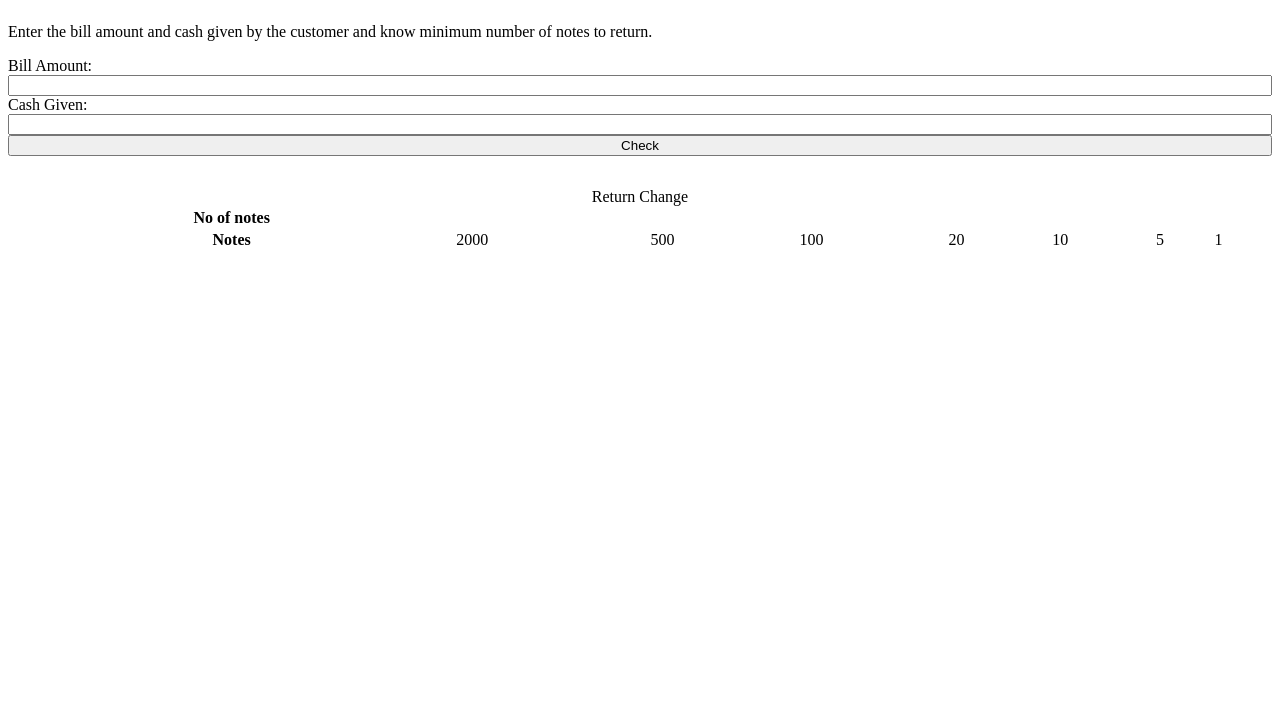
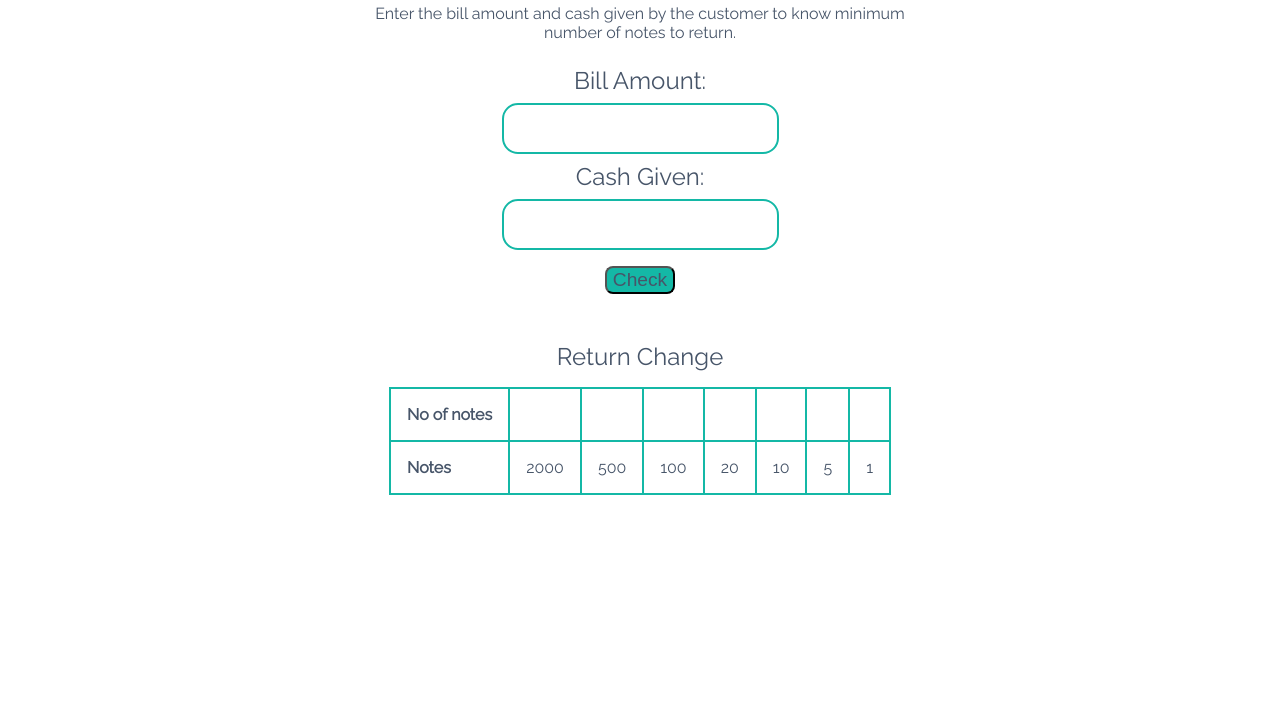
Before and after one commit to vyshnavi-koleti/mark10-cash-register, a plain HTML site: page index.html in a window 1280 px wide. Shown: the part 81-800 px from the top of the page. Drawn offline with Linux system fonts and the light colour scheme.

Commit message:
style: added css

```diff
--- a/index.html
+++ b/index.html
@@ -11,18 +11,29 @@
 
 <body>
     <div class="container">
+
         <h1 class="heading">Cash Register Manager</h1>
-        <p class="description">Enter the bill amount and cash given by the customer and know minimum number of notes to
+
+        <p class="description">Enter the bill amount and cash given by the customer to know minimum number of notes to
             return.</p>
-        <label for="bill-amount">Bill Amount:</label>
+
+        <label class="label-input" for="bill-amount">Bill Amount:</label>
+
         <input id="bill-amount" type="number" />
         <!-- <button>Next</button> -->
-        <label for="cash-given">Cash Given:</label>
+        <label class="label-input" for="cash-given">Cash Given:</label>
+
         <input type="number" id="cash-given" />
+
         <button id="check-button">Check</button>
+
         <p id="error-message"></p>
+
         <table class="table-change">
-            <caption>Return Change</caption>
+
+            <caption id="return-change">Return Change</caption>
+
+            <tbody>
                 <tr>
                     <th>No of notes</th>
                     <td class="no-of-notes"></td>
@@ -43,6 +54,8 @@
                     <td>5</td>
                     <td>1</td>
                 </tr>
+            </tbody>
+
         </table>
     </div>
 </body>
--- a/style.css
+++ b/style.css
@@ -1,9 +1,103 @@
-*{
+@import url('https://fonts.googleapis.com/css2?family=Raleway&display=swap');
+
+:root {
+    --primary-color: #14B8A6;
+    --blue-gray: #475569;
+    --true-gray: #E5E5E5;
+}
+
+body {
+    font-family: 'Raleway', sans-serif;
+    margin: 0px;
+    display: block;
+    text-align: center;
+}
+
+.container {
+    display: flex;
+    flex-direction: column;
+    max-width: 600px;
+    margin: auto;
+}
+
+.heading {
+    color: var(--primary-color);
+    margin: auto;
+    padding: 1rem;
 
 }
 
+.description {
+    color: var(--blue-gray);
+    margin: auto;
+    padding: 1rem;
+}
 
-.container{
-    display: flex;
-    flex-direction: column;
+.label-input {
+    padding: 0.5rem;
+    color: var(--blue-gray);
+    font-size: x-large;
 }
+
+#bill-amount {
+    border: 2px solid var(--primary-color);
+    margin: auto;
+    padding: 1rem 3rem;
+    border-radius: 1rem;
+    color: var(--blue-gray);
+
+}
+
+#cash-given {
+    border: 2px solid var(--primary-color);
+    margin: auto;
+    padding: 1rem 3rem;
+    border-radius: 1rem;
+    color: var(--blue-gray);
+}
+
+#check-button {
+    margin: 1rem auto 1rem auto;
+    background-color: var(--primary-color);
+    border-radius: 0.5rem;
+    font-size: larger;
+    color: var(--blue-gray)
+}
+
+#error-message {
+
+    color: var(--blue-gray);
+
+}
+
+.table-change {
+    color: var(--blue-gray);
+    margin: auto;
+    padding: 1rem;
+    text-align: justify;
+    border-collapse: collapse;
+    border-radius: 20px;
+}
+
+#return-change {
+    padding-bottom: 1rem;
+    font-size: x-large;
+}
+
+tbody {
+
+    display: table-row-group;
+    vertical-align: middle;
+    border-color: inherit;
+    border-radius: 2rem;
+}
+
+td,
+th {
+
+    border-color: inherit;
+    border: 2px solid var(--primary-color);
+    padding: 1rem;
+
+
+}
```
Lines whose indentation alone changed are shown as unchanged.
